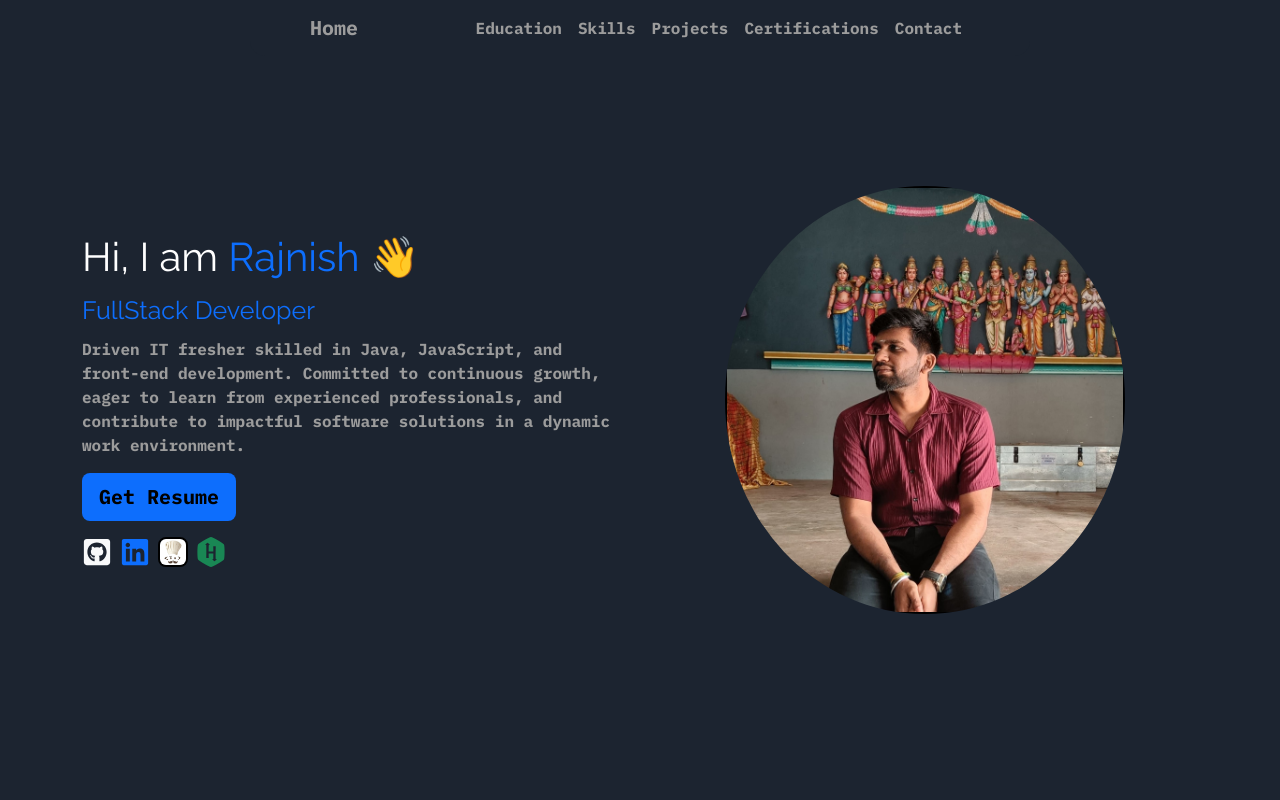
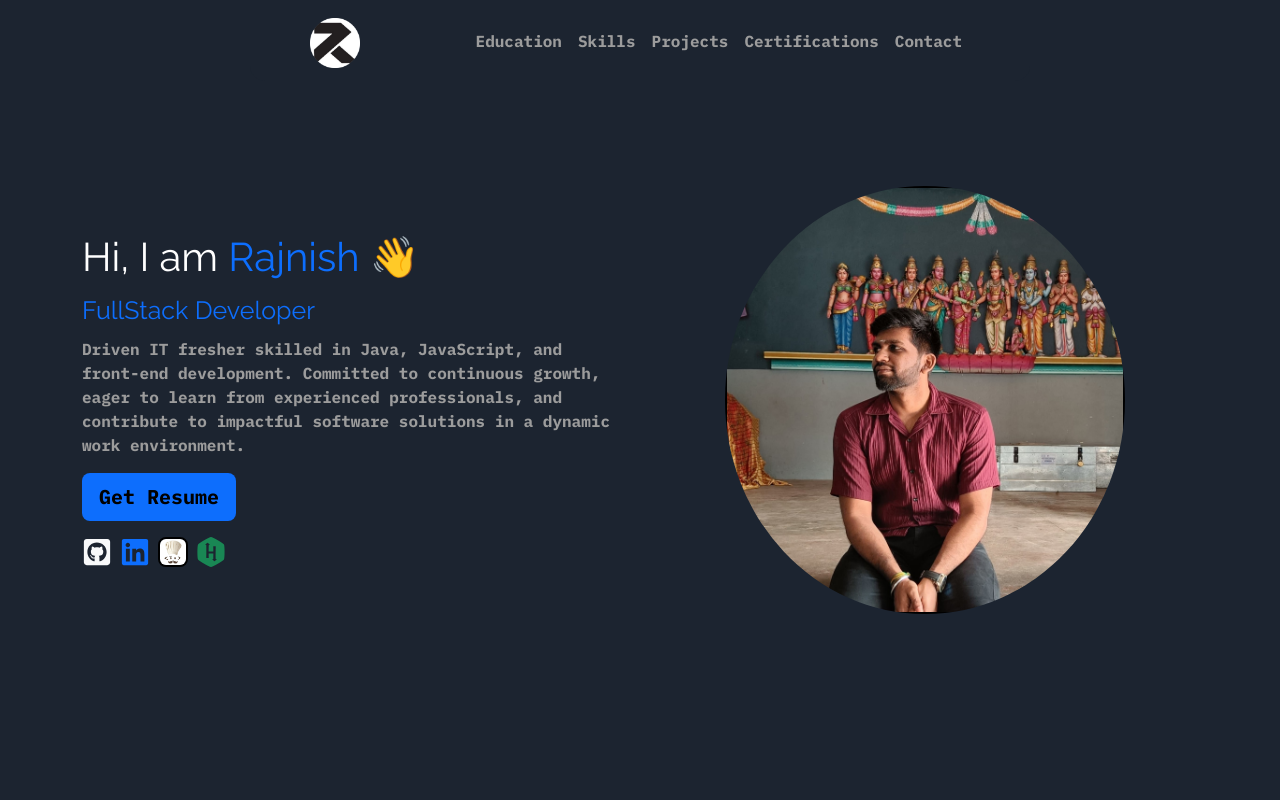
Before and after one commit to Rajnish-J/Portfolio, a React (Vite) app: page / in a window 1280 px wide. Shown: the top 800 px of the page. Built offline with nearby package versions, Linux system fonts and the light colour scheme.

Commit message:
FEAT: preloader changes, logo button added instead of home button

```diff
--- a/src/App.jsx
+++ b/src/App.jsx
@@ -16,7 +16,7 @@ function App() {
 
   useEffect(() => {
     const timer = setTimeout(() => setShowPreloader(false), 4000);
-    return () => clearTimeout(timer); // Clean up the timer
+    return () => clearTimeout(timer);
   }, []);
 
   return (
--- a/src/components/Certifications/Certifications.css
+++ b/src/components/Certifications/Certifications.css
@@ -9,12 +9,10 @@ img {
   margin-bottom: 10px;
 }
 
-
-
 .marquee-wrapper {
   display: flex;
   flex-wrap: nowrap;
-  animation-duration: 15s;
+  animation-duration: 20s;
 }
 
 .marquee-item {
--- a/src/components/Navbar/Navbar.css
+++ b/src/components/Navbar/Navbar.css
@@ -64,3 +64,10 @@
     width: 100%; /* Ensure the navbar spans the full width */
   }
 }
+
+.logo-rajnish{
+  border: none;
+  width: 50px;
+  height: 50px;
+  margin-top: 5px;
+}
--- a/src/components/Navbar/navbar.jsx
+++ b/src/components/Navbar/navbar.jsx
@@ -1,4 +1,5 @@
 import "../Navbar/Navbar.css";
+import logo from "../../assets/Logo/image.png";
 
 function Navbar() {
   const handleScrollToContact = (e, target) => {
@@ -25,7 +26,7 @@ function Navbar() {
             href="#"
             style={{ color: "#9C9C9C" }}
           >
-            Home
+            <img src={logo} alt="logo-rajnish" className="logo-rajnish"/>
           </a>
           <button
             className="navbar-toggler"
--- a/src/components/Preloader/Preloader.css
+++ b/src/components/Preloader/Preloader.css
@@ -6,8 +6,7 @@
 }
 
 .preloader-wrapper {
-  margin-top: 450px;
-  margin-right: 100px;
+  margin-top: 50vh;
   width: 100%;
   height: 100%;
   display: flex;
```
